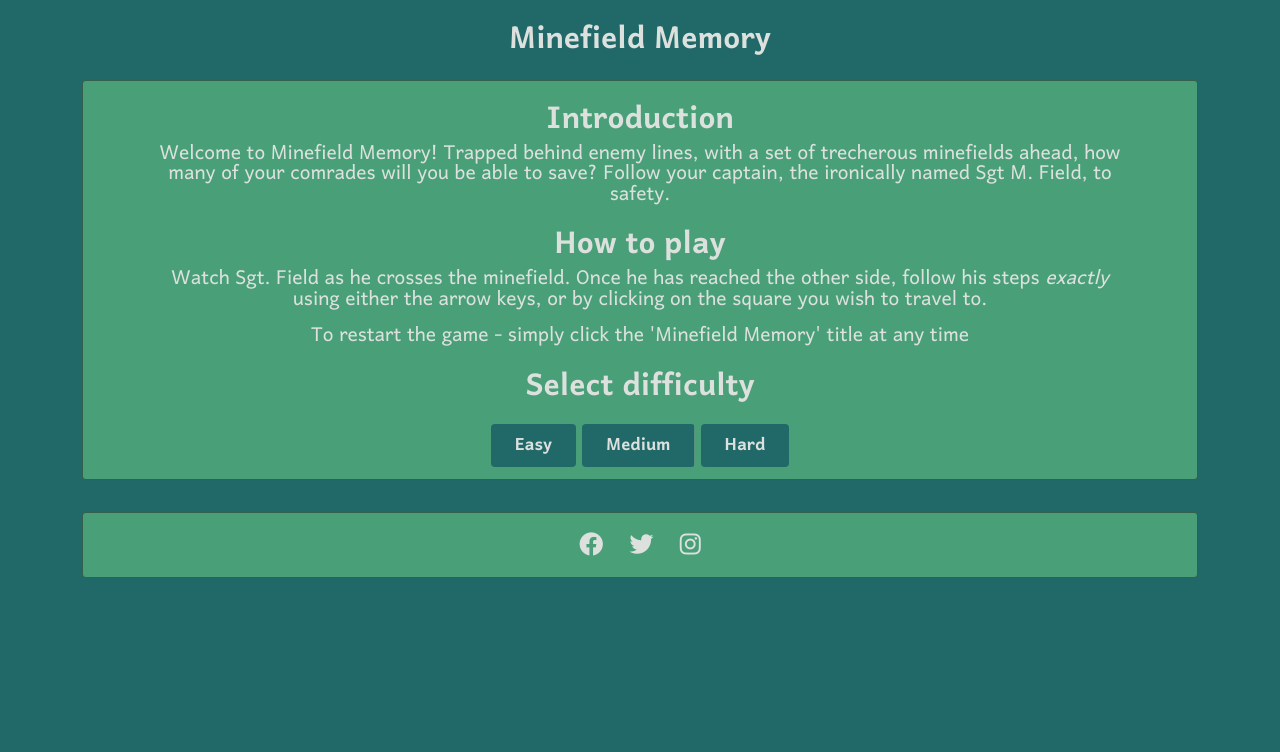
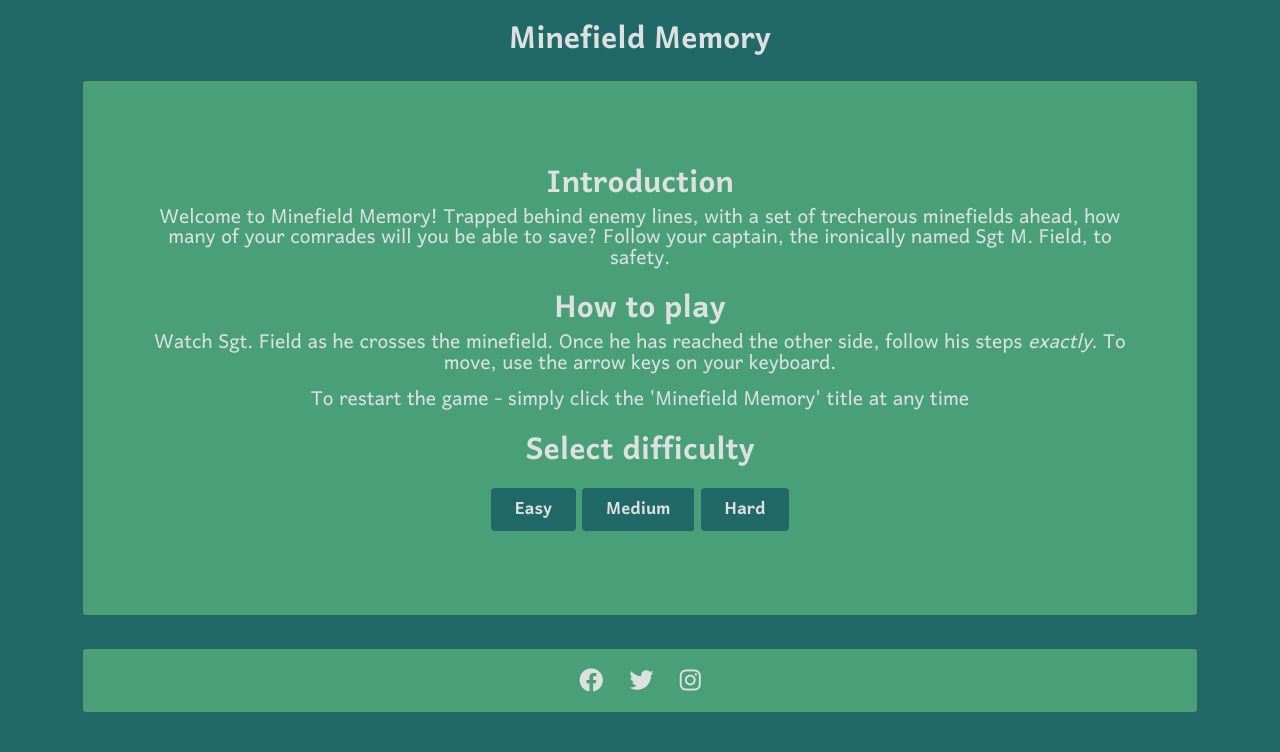
Before and after one commit to Samoftheforrest/follow-the-leader, a plain HTML site: page index.html in a window 1280 px wide. Drawn offline with nearby package versions, Linux system fonts and the light colour scheme.

Commit message:
[AMEND] updated mouse movement on mobile devices and key movement on desktop

```diff
--- a/assets/css/style.css
+++ b/assets/css/style.css
@@ -115,7 +115,8 @@ header {
 /* set heights for the game board */
 .game-area {
     background: var(--shiny-shamrock);
-    height: 450px;
+    height: calc(75vh - 64px);
+    min-height: 450px;
     padding: 15px 0;
     border-radius: 4px;
     border: 1px solid var(--dark-jungle-green-opaque);
@@ -247,9 +248,14 @@ header {
 .social-icons {
     background: var(--shiny-shamrock);
     border-radius: 4px;
+    height: 7.5vh;
+    min-height: 65px;
     padding: 1.2rem 0;
     margin-top: 2rem;
     border: 1px solid var(--dark-jungle-green-opaque);
+    display: flex;
+    align-items: center;
+    justify-content: center;
 }
 
 .social-icons a {
@@ -276,9 +282,6 @@ header {
 }
 
 @media screen and (min-width: 768px) {
-    .game-area {
-        height: 600px;
-    }
     .intro-text {
         font-size: 1.6rem;
     }
@@ -287,10 +290,6 @@ header {
 @media screen and (min-width: 992px) {
     .intro-title {
         font-size: 2.5rem;
-    }
-    /*game board*/
-    .game-area {
-        height: 400px;
     }
 
     .game-squares {
--- a/assets/js/main.js
+++ b/assets/js/main.js
@@ -11,6 +11,7 @@ const message = document.querySelector('.message');
 const title = document.querySelector('.main-title');
 const playAgainBtn = document.querySelector('.play-again');
 const changeDifficultyBtn = document.querySelector('.change-difficulty');
+const movementInstuctions = document.querySelector('.movement-instructions');
 
 let playerPosition = 0;
 let leaderPosition = 0;
@@ -50,6 +51,16 @@ const generateSquares = difficulty => {
         squares.append(square);
     }
 };
+
+const setMovementInstructions = () => {
+    let width = window.innerWidth;
+    if (width < 992) {
+        movementInstuctions.textContent = 'click on the square that you wish to travel to';
+    } else {
+        movementInstuctions.textContent = 'use the arrow keys on your keyboard';
+    }
+}
+setMovementInstructions();
 
 const setScore = () => {
     score.forEach(score => {
@@ -170,6 +181,9 @@ const determineLeaderPosition = difficulty => {
 /** adds event listeners (both key and click) to allow the player to move */
 const playerMovement = difficulty => {
 
+    let width = window.innerWidth;
+
+    if (width > 992) {
     const keyboardMovement = e => {
         if (playerPosition !== (difficulty.squares - 1)) {
             if (movementEnabled === false) {
@@ -202,6 +216,13 @@ const playerMovement = difficulty => {
         }
     }
 
+    if (keyListenerActive === false) {
+        document.body.addEventListener('keydown', keyboardMovement);
+        keyListenerActive = true;
+    }
+}
+
+    if (width < 992) {
         const squares = document.querySelectorAll('.square');
         if (playerPosition < (difficulty.squares - 1)) {
         const addClickListeners = () => {
@@ -244,11 +265,7 @@ const playerMovement = difficulty => {
         squares[playerPosition + 1].addEventListener('click', mouseMovement);
         squares[playerPosition + Math.sqrt(difficulty.squares)].addEventListener('click', mouseMovement);
     }
-
-    if (keyListenerActive === false) {
-        document.body.addEventListener('keydown', keyboardMovement);
-        keyListenerActive = true;
-    }
+}
 };
 
 /** begins the player's turn */
--- a/index.html
+++ b/index.html
@@ -24,7 +24,7 @@
                 <h2 class="intro-title">Introduction</h2>
                 <p class="intro-text">Welcome to Minefield Memory! Trapped behind enemy lines, with a set of trecherous minefields ahead, how many of your comrades will you be able to save? Follow your captain, the ironically named Sgt M. Field, to safety.</p>
                 <h2 class="intro-title">How to play</h2>
-                <p class="intro-text">Watch Sgt. Field as he crosses the minefield. Once he has reached the other side, follow his steps <i>exactly</i> using either the arrow keys, or by clicking on the square you wish to travel to.</p>
+                <p class="intro-text">Watch Sgt. Field as he crosses the minefield. Once he has reached the other side, follow his steps <i>exactly</i>. To move, <span class="movement-instructions"></span>.</p>
                 <p class="intro-text">To restart the game - simply click the 'Minefield Memory' title at any time</p>
                 <h2 class="intro-title mb-2">Select difficulty</h2>
                 <div id="intro-btn-container" class="d-flex text-center flex-wrap">
```
Also changed, not shown: README.md.
